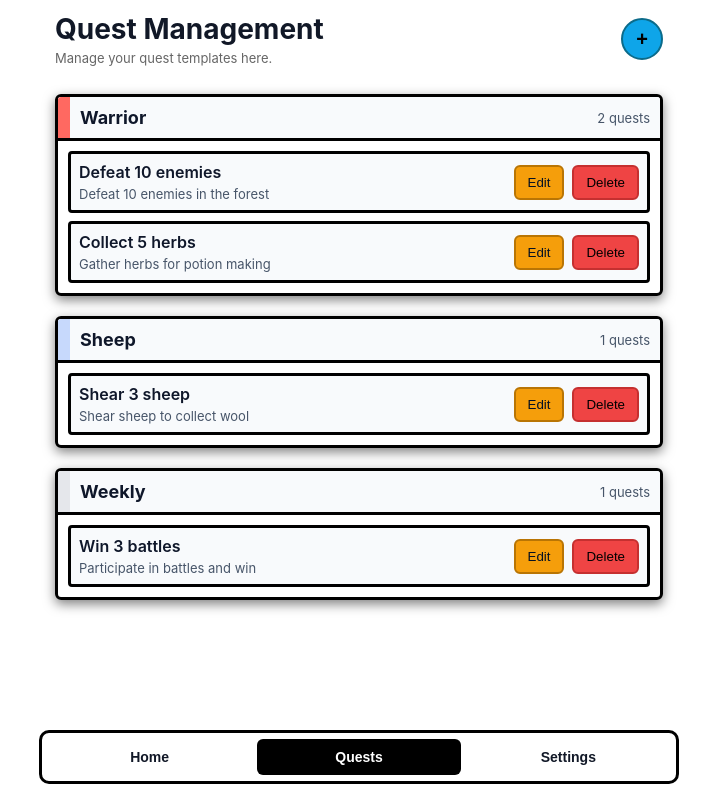
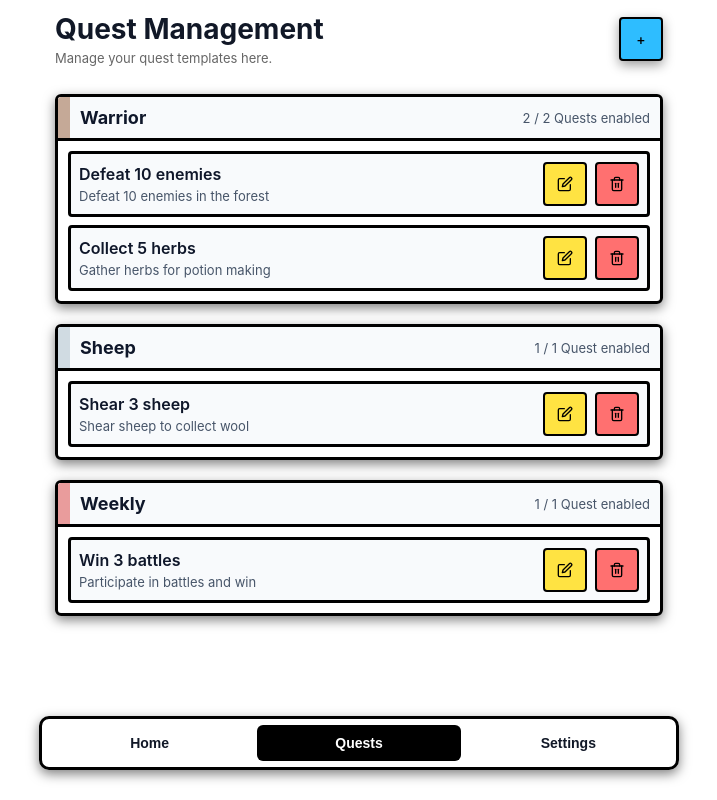
Before and after one commit to Raybawn/LevelUp, a Svelte app: page / in a window 1280 px wide. Both pictures are taken after a click on the button "Quests". Shown: the whole page, without its empty margins (281-998 px from the left). Built offline with nearby package versions, Linux system fonts and the light colour scheme; a web font is replaced by a local one.

Commit message:
refactoring some styling

```diff
--- a/src/App.svelte
+++ b/src/App.svelte
@@ -23,19 +23,21 @@
 
 <div class="app-root">
   <div class="app-main">
+    <div class="tab-container">
       {#if tab === "Home"}
-      <div in:fade={{ duration: 150 }} out:fade={{ duration: 120 }}>
+        <div class="tab-content" in:fade={{ duration: 150 }} out:fade={{ duration: 120 }}>
           <Home />
         </div>
       {:else if tab === "Quests"}
-      <div in:fade={{ duration: 150 }} out:fade={{ duration: 120 }}>
+        <div class="tab-content" in:fade={{ duration: 150 }} out:fade={{ duration: 120 }}>
           <QuestsTab />
         </div>
       {:else}
-      <div in:fade={{ duration: 150 }} out:fade={{ duration: 120 }}>
+        <div class="tab-content" in:fade={{ duration: 150 }} out:fade={{ duration: 120 }}>
           <SettingsTab />
         </div>
       {/if}
+    </div>
   </div>
 
   <nav class="app-nav">
--- a/src/db/classConfig.ts
+++ b/src/db/classConfig.ts
@@ -1,8 +1,16 @@
 export const classConfig = {
-  Warrior: { color: "#FF6961" }, // stronger pastel red
-  Ranger: { color: "#63c73bff" }, // brighter pastel green
-  Mage: { color: "#6197ff" }, // brighter pastel purple
-  Bard: { color: "#a161ff" }, // brighter pastel yellow
-  Chef: { color: "#ffc861" }, // brighter peach
-  Sheep: { color: "#c7d9fc" }, // brighter lavender
+  // Warrior: { color: "#FF6961" }, // stronger pastel red
+  // Ranger: { color: "#63c73bff" }, // brighter pastel green
+  // Mage: { color: "#6197ff" }, // brighter pastel purple
+  // Bard: { color: "#a161ff" }, // brighter pastel yellow
+  // Chef: { color: "#ffc861" }, // brighter peach
+  // Sheep: { color: "#c7d9fc" }, // brighter lavender
+
+  Warrior: { color: "#c5a997ff" },
+  Ranger: { color: "#a6d39dff" },
+  Mage: { color: "#96bddfff" },
+  Bard: { color: "#ba97ddff" },
+  Chef: { color: "#FFD8B5" },
+  Sheep: { color: "#d0dbe2ff" },
+  Weekly: { color: "#e99c9cff" },
 };
--- a/src/styles/index.css
+++ b/src/styles/index.css
@@ -61,6 +61,19 @@ body {
   padding-bottom: 110px;
 }
 
+.tab-container {
+  position: relative;
+  width: 100%;
+  min-height: 200px;
+}
+
+.tab-content {
+  position: absolute;
+  top: 0;
+  left: 0;
+  width: 100%;
+}
+
 .page-title {
   margin: 0;
   font-size: 28px;
@@ -69,20 +82,21 @@ body {
 
 .app-nav {
   position: fixed;
-  bottom: calc(16px + env(safe-area-inset-bottom));
+  bottom: calc(30px + env(safe-area-inset-bottom));
   left: 50%;
   transform: translateX(-50%);
-  width: min(95%, 640px);
+  width: min(80%, 640px);
   border-radius: 10px;
   display: grid;
   grid-template-columns: repeat(3, 1fr);
   border: 3px solid #000000;
   background: rgba(255, 255, 255, 0.78);
   padding: 6px;
-  backdrop-filter: blur(8px);
+  backdrop-filter: blur(3px);
   gap: 6px;
   z-index: 50;
   overflow: hidden;
+  box-shadow: 0 4px 12px rgba(0, 0, 0, 0.5);
 }
 
 .tab-button {
--- a/src/styles/quests.css
+++ b/src/styles/quests.css
@@ -10,17 +10,6 @@
   display: flex;
   align-items: center;
   justify-content: space-between;
-}
-
-.floating-create {
-  display: inline-flex;
-  align-items: center;
-  justify-content: center;
-  width: 42px;
-  height: 42px;
-  border-radius: 50%;
-  font-size: 24px;
-  font-weight: 700;
 }
 
 .page-sub {
@@ -74,6 +63,54 @@
   font-size: 13px;
 }
 
+/* Buttons */
+
+.btn {
+  padding: 12px 12px;
+  border-radius: 4px;
+  border: 2px solid #000000;
+  background: #fff;
+  cursor: pointer;
+  display: inline-flex;
+  align-items: center;
+  gap: 6px;
+  font-size: 14px;
+  font-weight: 500;
+  color: #000000;
+  -webkit-appearance: none;
+  -moz-appearance: none;
+  appearance: none;
+  font-family: inherit;
+}
+
+.btn-quest {
+  padding: 12px 12px;
+  font-size: 12px;
+}
+
+.btn-create {
+  display: inline-flex;
+  align-items: center;
+  justify-content: center;
+  width: 44px;
+  height: 44px;
+  padding: 0;
+  box-shadow: 0 4px 12px rgba(0, 0, 0, 0.4);
+  background: #2ebdff;
+}
+
+.btn-create svg {
+  flex-shrink: 0;
+}
+
+.btn-edit {
+  background: #ffe342;
+}
+
+.btn-delete {
+  background: #ff7070;
+}
+
 .quest-items {
   margin: 0;
   padding: 10px;
@@ -90,6 +127,9 @@
   border-radius: 4px;
   background: #f8fafc;
   border: 3px solid #000000;
+}
+.quest-item.is-disabled {
+  opacity: 0.3;
 }
 .quest-main {
   max-width: 70%;
@@ -112,21 +152,89 @@
   gap: 8px;
 }
 
-.btn-blue {
-  font-size: 20px;
-  background: #0ea5e9;
-  /* color: #fff; */
-  border-color: #0b6b8a;
+/* Modal */
+.modal-overlay {
+  position: fixed;
+  inset: 0;
+  background: rgba(0, 0, 0, 0.6);
+  display: flex;
+  align-items: center;
+  justify-content: center;
+  z-index: 100;
 }
-.btn-yellow {
-  background: #f59e0b;
-  color: #041124;
-  border-color: #b97504;
+.modal-panel {
+  background: #fff;
+  color: #111827;
+  padding: 16px;
+  border-radius: 8px;
+  box-shadow: 0 8px 24px rgba(2, 6, 23, 0.288);
+  width: 380px;
+  max-width: 85%;
 }
-.btn-red {
-  background: #ef4444;
-  /* color: #fff; */
-  border-color: #c53030;
+.modal-title {
+  margin: 0 0 8px 0;
+  font-size: 16px;
+  font-weight: 600;
+}
+
+.form-rows > * + * {
+  margin-top: 10px;
+}
+.form-row {
+  display: flex;
+  flex-direction: column;
+}
+.form-label {
+  color: #475569;
+  margin-bottom: 6px;
+  font-size: 13px;
+}
+.form-input {
+  box-sizing: border-box;
+  width: 100%;
+  padding: 10px 12px;
+  border: 1px solid #cbd5e1;
+  border-radius: 6px;
+  font-size: 16px; /* Prevent iOS Safari focus zoom */
+  line-height: 1.3;
+}
+
+/* Ensure iOS Safari does not auto-zoom smaller form controls */
+input,
+textarea,
+select {
+  font-size: 16px;
+}
+
+.toggle-row {
+  display: flex;
+  align-items: center;
+  gap: 8px;
+}
+.toggle-checkbox {
+  width: 16px;
+  height: 16px;
+}
+
+.actions {
+  display: flex;
+  justify-content: flex-end;
+  gap: 8px;
+  margin-top: 12px;
+}
+
+.btn-primary {
+  background: #3de061;
+}
+
+.btn-secondary {
+  background: #ff7070;
+}
+
+@media (max-width: 640px) {
+  .modal-panel {
+    width: 92%;
+  }
 }
 
 @media (max-width: 640px) {
@@ -138,6 +246,6 @@
   }
   .btn {
     font-size: 12px;
-    padding: 5px 6px;
+    /* padding: 5px 6px; */
   }
 }
--- /dev/null
+++ b/src/styles/ui-general.css
@@ -0,0 +1,25 @@
+/* Minimal UI styles for Home, Settings, and Modal */
+
+.page {
+  display: block;
+}
+.muted {
+  color: #666666;
+}
+
+.panel {
+  background: #ffffff;
+  border: 1px solid #e6eef6;
+  padding: 12px;
+  border-radius: 12px;
+}
+.panel-small {
+  background: #ffffff;
+  border: 1px solid #eef2f7;
+  padding: 10px;
+  border-radius: 12px;
+}
+
+.space-y-3 > * + * {
+  margin-top: 12px;
+}
--- a/src/styles/ui-minimal.css
+++ /dev/null
@@ -1,108 +0,0 @@
-/* Minimal UI styles for Home, Settings, and Modal */
-
-.page {
-  display: block;
-}
-.muted {
-  color: #666666;
-}
-
-.panel {
-  background: #ffffff;
-  border: 1px solid #e6eef6;
-  padding: 12px;
-  border-radius: 12px;
-}
-.panel-small {
-  background: #ffffff;
-  border: 1px solid #eef2f7;
-  padding: 10px;
-  border-radius: 12px;
-}
-
-.space-y-3 > * + * {
-  margin-top: 12px;
-}
-
-/* Modal */
-.modal-overlay {
-  position: fixed;
-  inset: 0;
-  background: rgba(0, 0, 0, 0.6);
-  display: flex;
-  align-items: center;
-  justify-content: center;
-}
-.modal-panel {
-  background: #fff;
-  color: #111827;
-  padding: 16px;
-  border-radius: 8px;
-  box-shadow: 0 8px 24px rgba(2, 6, 23, 0.288);
-  width: 380px;
-  max-width: 85%;
-}
-.modal-title {
-  margin: 0 0 8px 0;
-  font-size: 16px;
-  font-weight: 600;
-}
-
-.form-rows > * + * {
-  margin-top: 10px;
-}
-.form-row {
-  display: flex;
-  flex-direction: column;
-}
-.form-label {
-  color: #475569;
-  margin-bottom: 6px;
-  font-size: 13px;
-}
-.form-input {
-  box-sizing: border-box;
-  width: 100%;
-  padding: 8px 10px;
-  border: 1px solid #cbd5e1;
-  border-radius: 6px;
-  font-size: 14px;
-}
-
-.toggle-row {
-  display: flex;
-  align-items: center;
-  gap: 8px;
-}
-.toggle-checkbox {
-  width: 16px;
-  height: 16px;
-}
-
-.actions {
-  display: flex;
-  justify-content: flex-end;
-  gap: 8px;
-  margin-top: 12px;
-}
-.btn {
-  padding: 8px 12px;
-  border-radius: 6px;
-  border: 2px solid #000000;
-  background: #fff;
-  cursor: pointer;
-}
-.btn-muted {
-  background: #ffc5c5;
-  border-color: #ffafaf;
-}
-.btn-primary {
-  background: #c7ffb6;
-  border-color: #9ae783;
-}
-
-@media (max-width: 640px) {
-  .modal-panel {
-    width: 92%;
-  }
-}
--- a/src/ui/home/Home.svelte
+++ b/src/ui/home/Home.svelte
@@ -1,5 +1,5 @@
 <script lang="ts">
-  import "../../styles/ui-minimal.css";
+  import "../../styles/ui-general.css";
 </script>
 
 <div class="space-y-3 page">
--- a/src/ui/quests/CreateQuestModal.svelte
+++ b/src/ui/quests/CreateQuestModal.svelte
@@ -1,5 +1,6 @@
 <script lang="ts">
-  import "../../styles/ui-minimal.css";
+  import "../../styles/quests.css";
+  import "../../styles/ui-general.css";
   import { userData } from "../../db/userData";
   import type { Quest } from "../../db/db";
 
@@ -176,7 +177,7 @@
       {/if}
 
       <div class="actions">
-        <button type="button" class="btn btn-muted" on:click={onClose}>
+        <button type="button" class="btn btn-secondary" on:click={onClose}>
           Cancel
         </button>
         <button type="submit" class="btn btn-primary">Save</button>
--- a/src/ui/quests/QuestsTab.svelte
+++ b/src/ui/quests/QuestsTab.svelte
@@ -1,6 +1,6 @@
 <script lang="ts">
   import "../../styles/quests.css";
-  import "../../styles/ui-minimal.css";
+  import "../../styles/ui-general.css";
   import CreateQuestModal from "./CreateQuestModal.svelte";
   import { db, type Quest } from "../../db/db";
   import { classConfig } from "../../db/classConfig";
@@ -109,7 +109,7 @@
       <p class="page-sub">Manage your quest templates here.</p>
     </div>
     <button
-      class="floating-create btn btn-blue"
+      class="btn btn-create"
       aria-label="Create Quest"
       on:click={() => (isModalOpen = true)}
     >
@@ -119,9 +119,28 @@
 
   <div class="quests-list-wrap">
     {#if groupedQuests.length === 0}
-      <p class="page-sub">No quests yet. Add one to get started.</p>
+      <svg
+        xmlns="http://www.w3.org/2000/svg"
+        width="20"
+        height="20"
+        viewBox="0 0 24 24"
+        fill="none"
+        stroke="currentColor"
+        stroke-width="2"
+        stroke-linecap="round"
+        stroke-linejoin="round"
+        aria-hidden="true"
+      >
+        <!-- Scroll (quest) icon with embedded plus -->
+        <path d="M8 2h8a2 2 0 0 1 2 2v15a3 3 0 0 1-3 3H9a3 3 0 0 1-3-3V5a3 3 0 0 1 3-3Z" />
+        <path d="M8 2a3 3 0 0 0-3 3c0 1.1.9 2 2 2h1" />
+        <path d="M16 2a3 3 0 0 1 3 3c0 1.1-.9 2-2 2h-1" />
+        <path d="M12 9v6" />
+        <path d="M9 12h6" />
+      </svg>
     {:else}
       {#each groupedQuests as [category, questList] (category)}
+        {@const enabledCount = questList.filter((q) => q.enabled).length}
         <section class="quest-card">
           <div class="quest-card-header">
             <div
@@ -131,22 +150,35 @@
             <div class="header-content">
               <h3 class="header-title">{category}</h3>
             </div>
-            <span class="header-count">{questList.length} quests</span>
+            <span class="header-count">
+              {enabledCount} / {questList.length} {questList.length === 1 ? "Quest" : "Quests"} enabled
+            </span>
           </div>
 
           <ul class="quest-items">
             {#each questList as quest (quest.id)}
-              <li class="quest-item">
+              <li
+                class="quest-item"
+                class:is-disabled={!quest.enabled}
+              >
                 <div class="quest-main">
                   <div class="quest-title">{quest.title}</div>
                   <div class="quest-desc">{quest.description}</div>
                 </div>
                 <div class="quest-actions">
-                  <button class="btn btn-yellow" on:click={() => (editQuest = quest)}>
-                    Edit
+                  <button class="btn btn-quest btn-edit" on:click={() => (editQuest = quest)} aria-label="Edit quest">
+                    <svg xmlns="http://www.w3.org/2000/svg" width="16" height="16" viewBox="0 0 24 24" fill="none" stroke="currentColor" stroke-width="2" stroke-linecap="round" stroke-linejoin="round">
+                      <path d="M11 4H4a2 2 0 0 0-2 2v14a2 2 0 0 0 2 2h14a2 2 0 0 0 2-2v-7"></path>
+                      <path d="M18.5 2.5a2.121 2.121 0 0 1 3 3L12 15l-4 1 1-4 9.5-9.5z"></path>
+                    </svg>
                   </button>
-                  <button class="btn btn-red" on:click={() => handleDeleteQuest(quest)}>
-                    Delete
+                  <button class="btn btn-quest btn-delete" on:click={() => handleDeleteQuest(quest)} aria-label="Delete quest">
+                    <svg xmlns="http://www.w3.org/2000/svg" width="16" height="16" viewBox="0 0 24 24" fill="none" stroke="currentColor" stroke-width="2" stroke-linecap="round" stroke-linejoin="round">
+                      <polyline points="3 6 5 6 21 6"></polyline>
+                      <path d="M19 6v14a2 2 0 0 1-2 2H7a2 2 0 0 1-2-2V6m3 0V4a2 2 0 0 1 2-2h4a2 2 0 0 1 2 2v2"></path>
+                      <line x1="10" y1="11" x2="10" y2="17"></line>
+                      <line x1="14" y1="11" x2="14" y2="17"></line>
+                    </svg>
                   </button>
                 </div>
               </li>
--- a/src/ui/settings/SettingsTab.svelte
+++ b/src/ui/settings/SettingsTab.svelte
@@ -1,5 +1,5 @@
 <script lang="ts">
-  import "../../styles/ui-minimal.css";
+  import "../../styles/ui-general.css";
 </script>
 
 <div class="page">
```
Also changed, not shown: src/logic/maintenance.ts (line endings or trailing spaces), tsconfig.json (line endings or trailing spaces), 1 other file (tests, documents, lock files or other folders). Lines whose indentation alone changed are shown as unchanged.
